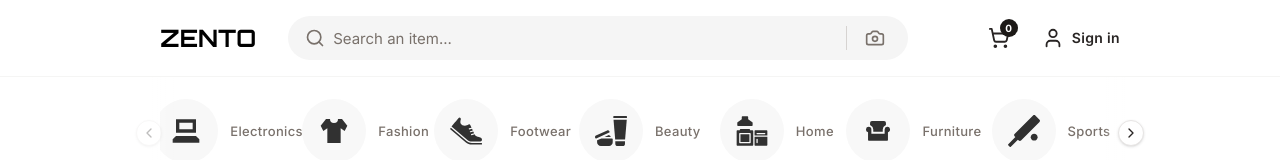
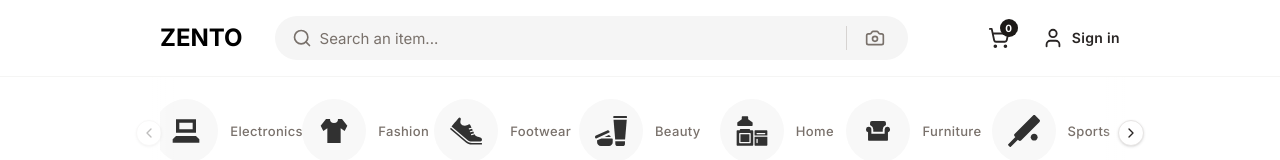
Before and after one commit to MilanAhir-hub/Zento-ecommerce-site, a React (Vite) app in the folder client/: page / in a window 1280 px wide. Shown: the top 160 px of the page. Built offline with nearby package versions, Linux system fonts and the light colour scheme; no server answers.

Commit message:
public navbar done

```diff
--- a/client/src/components/ui/Logo.tsx
+++ b/client/src/components/ui/Logo.tsx
@@ -1,7 +1,7 @@
 const Logo = () => {
     return (
         <div>
-            <span className="text-2xl font-orbitron font-bold uppercase">Zento</span>
+            <span className="text-2xl font-inter font-bold uppercase">Zento</span>
         </div>
     );
 };
--- a/client/src/routes/AppRoutes.tsx
+++ b/client/src/routes/AppRoutes.tsx
@@ -1,4 +1,4 @@
-import { Routes, Route, Navigate } from "react-router-dom";
+import { Routes, Route } from "react-router-dom";
 import Login from "../pages/auth/Login";
 import Signup from "../pages/auth/Signup";
 import UserHome from "../pages/user/UserHome";
```
